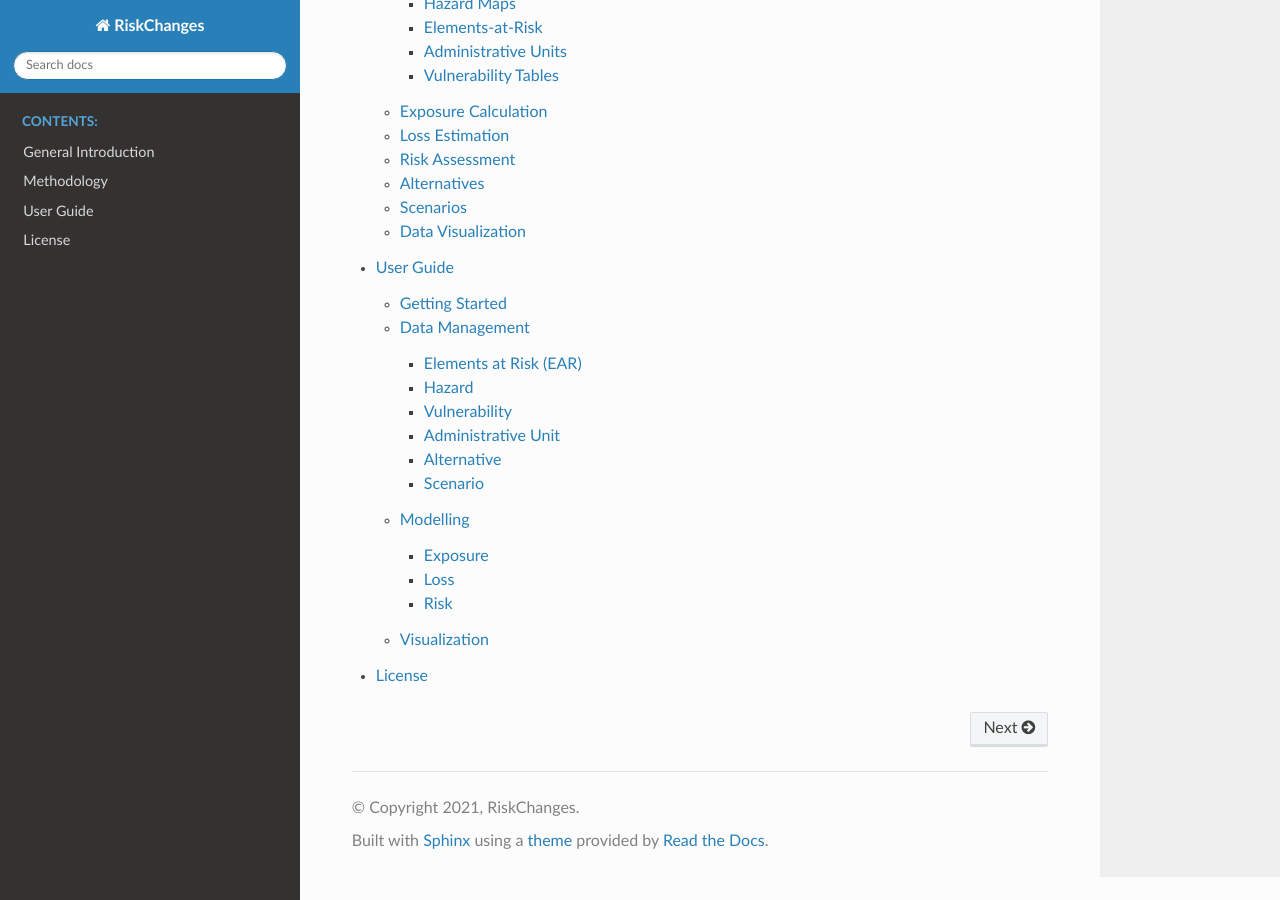
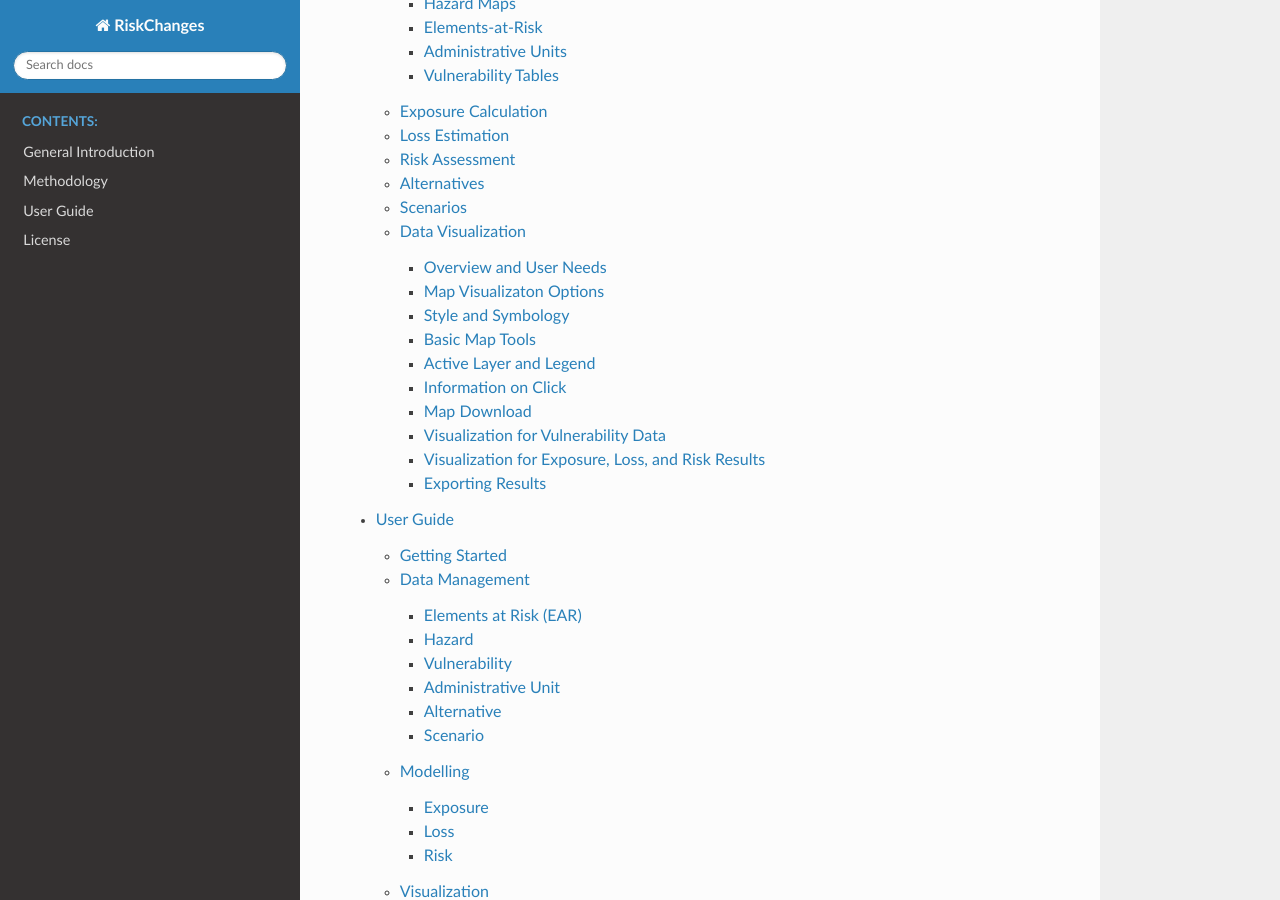
Before and after one commit to RiskChanges/riskchanges-docs, a Sphinx documentation site: the page built from docs/source/index.rst, in a window 1280 px wide and 900 px high, scrolled down 456 px. Built offline with Sphinx 7.4.7 and the Read the Docs theme 3.1.0, drawn with Linux system fonts in a browser that asks for light colours; part of the change alters nothing that is shown.

Commit message:
Update methodology.rst

```diff
--- a/docs/source/methodology.rst
+++ b/docs/source/methodology.rst
@@ -126,3 +126,114 @@ Scenarios
 
 Data Visualization
 ^^^^^^^^^^^^^^^^^^^^^
+Overview and User Needs
+--------------------------
+In RiskChanges, data visualization plays a key role in helping users understand the results of risk assessments. The platform allows users to view maps, charts, and tables based on exposure, loss, and risk calculations.
+
+Visualization tools are tailored to different user groups. Each user interacts with the system differently based on their role and technical expertise.
+
+.. list-table:: **User Categories to Visualization Needs**
+   :widths: 20 20 20 40
+   :header-rows: 1
+
+   * - **User Category**
+     - **Role Description**
+     - **Visualization Objectives**
+   * - General Public
+     - Community members interested in local risk information.
+     - Use simple map tools (e.g., zoom, pan). View exposure, loss, risk, and scenarios.
+   * - Data Providers
+     - Experts providing hazard, vulnerability, or exposure data.
+     - Check uploaded data layers. Run basic queries and ensure data quality.
+   * - GIS / Technical Experts
+     - Specialists performing technical analysis (exposure, loss, risk).
+     - Run queries, compare data layers, perform advanced visualization.
+   * - Decision Makers
+     - Authorities or organizations making risk-related decisions.
+     - Compare outputs, define and review alternatives, use multi-criteria tools.
+
+Map Visualizaton Options
+---------------------------
+RiskChanges provides a set of map tools to explore and compare spatial data. Users can view and and overlay multiple layers, including hazard, vulnerability, and exposure maps.
+
+Style and Symbology
+----------------------
+Each layer uploaded to the platform has default styling based on its type:
+
+1. **Administrative boundaries:** single symbol.
+2. **Hazard or EaR layers:**
+
+   a. Raster: single symbol.
+   b. Vector (e.g., susceptiblity): categorized.
+
+Users can change how layers look using the Style section:
+
+* Style modes: single symbol, graduated, categorized.
+* Choose a data field for classification.
+* Set minimum / maximum values, number of classes, and color ramp.
+* Choose classification method: equal interval, quantile, natural breaks, etc.
+* For vector layers: define area, population, or value fields to support analysis.
+* Enable stroke and adjust label settings as needed.
+
+This flexibility allows users to create meaningful visualizations suited for each module (e.g., exposure or risk).
+
+Basic Map Tools
+------------------
+Users can interact with the map using:
+
+* Zoom and pan
+* Reset bearing to North
+* Center map on current location
+* Full-screen view
+* Switch between basemaps (OSM or satellite)
+* Reset map to default
+
+Active Layer and Legend
+--------------------------
+Each layer appears in the Active Layer Panel, where users can:
+
+* View the map legend
+* Change layer order (drag and drop)
+* Adjust layer opacity
+* Toggle visibility
+* Zoom to flexibilityRemove the layer
+
+Information on Click
+-----------------------
+Clicking on the map allows users to view information at a specific location. For instance:
+
+* Element-at-risk details (e.g., population, value)
+* Hazard intensity value
+* Vulnerability data for selected combinations
+
+This helps users explore detailed results and understand the spatial context.
+
+Map Download
+---------------
+Users can download maps for offline use or reports. Options include:
+
+* Default download
+* Custom settings: page size, resolution, orientation, format.
+
+Visualization for Vulnerability Data
+---------------------------------------
+Vulnerability data can be visualized through the same module used to enter it. Users can:
+
+* Run queries to view vulnerability values
+* Inspect and compare results
+* Edit values directly on the interface (if needed)
+
+This simplifies data validation and supports continnuous refinement
+
+Visualization for Exposure, Loss, and Risk Results
+-----------------------------------------------------
+After running calculations in Exposure, Loss, or Risk modules, users can:
+
+* View values in filterable tables (e.g., exposed population, loss area, damage ratio)
+* See automatically generated charts for comparisons
+
+Exporting Results
+--------------------
+Results from exposure, loss, and risk modules can be exported for further use.
+Supported formats are GeoPackage (.gpkg), GeoJSON (.geojson), and Shapefile (.shp).
+Both spatial layers and attribute data are included, allowing offline analysis or sharing.
```
